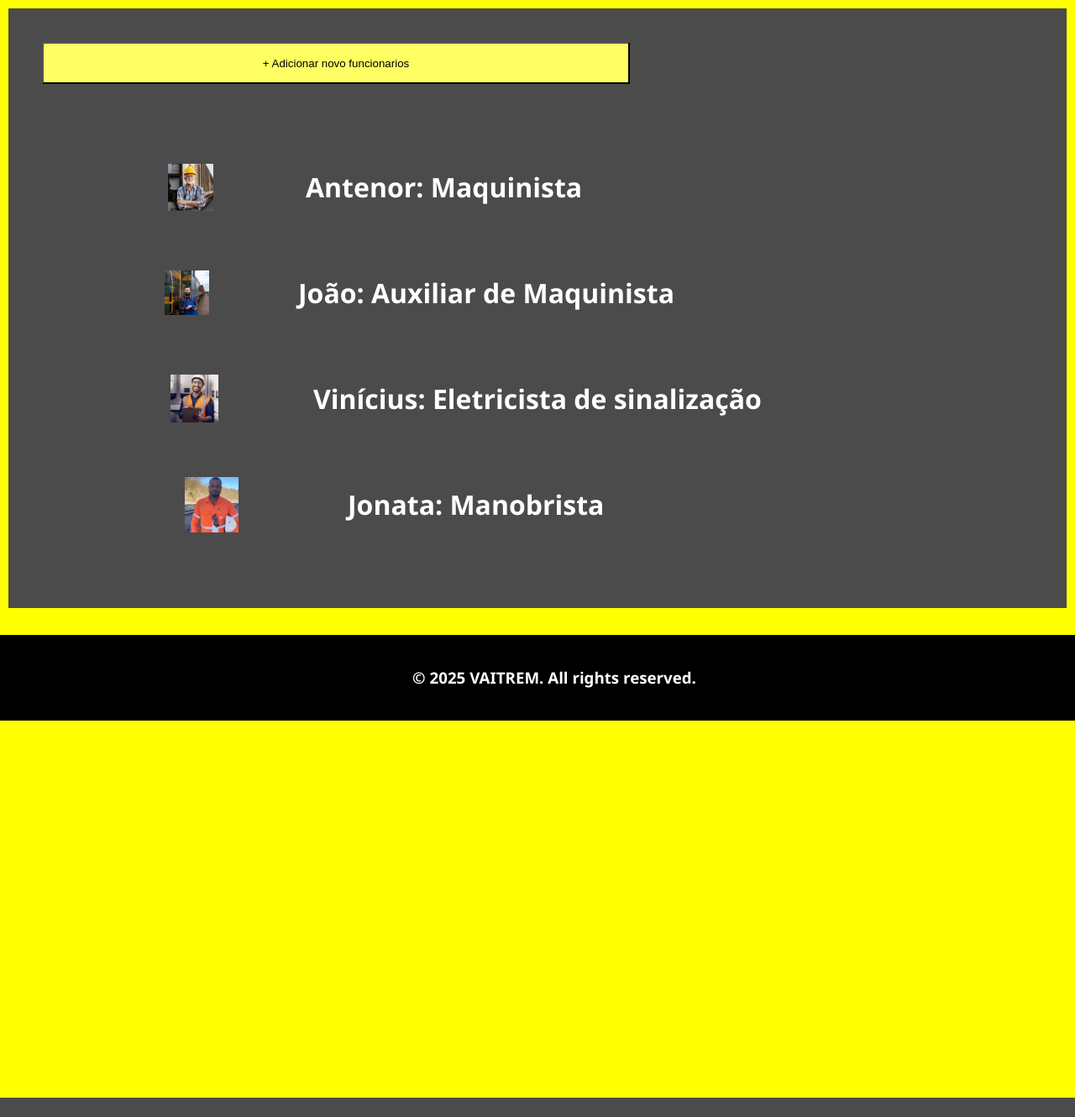
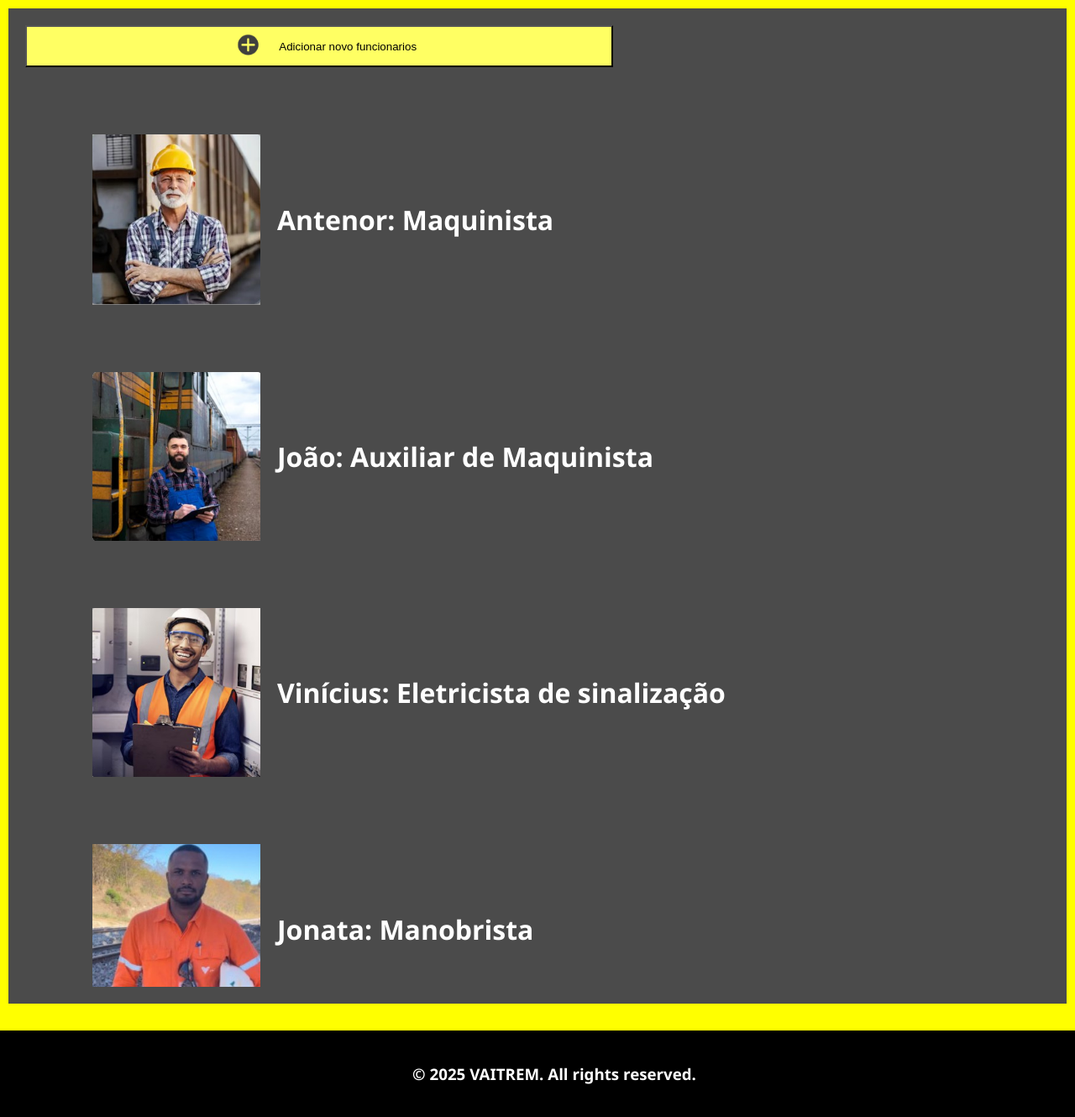
Before and after one commit to ViniciusTn/Aplicacao_do_mockup, a PHP site: page /private/gerenciadorFuncionarios.html in a window 1280 px wide. Shown: the part 62-1392 px from the top of the page at 84% size. Before the commit the page ends 1369 px from the top, so only its background shows below. Run offline with PHP 8.4, Linux system fonts and the light colour scheme.

Commit message:
ADD - ajustes no style e barra de scroll

```diff
--- a/private/gerenciadorFuncionarios.html
+++ b/private/gerenciadorFuncionarios.html
@@ -15,23 +15,32 @@
     </header>
 
     <main>
-        <div class="nav">
-        <button type="button" id="botaoFuncionario">+ Adicionar novo funcionarios</button>
+        <div id="Adicionar">
+            <div>
+                <button type="button" id="botaoFuncionario">
+                    <div class="flex">
+                        <img src="../assets/imgs/Mais.png" alt="butão de mais" width="10%">
+                        <p>Adicionar novo funcionarios</p>
+                    </div>
+                </button>
+            </div>
         </div>
+
+        <div class="scroll">
        <div class="nav">
         <div class="gerenciador">
                 <div class="nav">
                 <div>
                 <img src="../assets/imgs/Homem1.png" class="funcionariano"  alt="Antenor: Maquinista">
                 </div>
-                <h1>Antenor: Maquinista</h1>
+                <h1> Antenor: Maquinista</h1>
                 </div>
 
                 <div class="nav">
                 <div>
                 <img src="../assets/imgs/Homem2.png" class="funcionariano"  alt="João: Auxiliar de maquinista">
                 </div>
-                <h1>João: Auxiliar de Maquinista</h1>
+                <h1> João: Auxiliar de Maquinista</h1>
 
                 </div>
 
@@ -39,7 +48,7 @@
                 <div>
                 <img src="../assets/imgs/Homem3.png" class="funcionariano" alt="Vinícius: Eletricista de sinalização">
                 </div>
-                <h1>Vinícius: Eletricista de sinalização</h1>
+                <h1> Vinícius: Eletricista de sinalização</h1>
                 </div>
 
 
@@ -47,9 +56,10 @@
                 <div>
                 <img src="../assets/imgs/homem4.png" class="funcionariano"  alt="Jonata: Manobrista">
                 </div>
-                <h1>Jonata: Manobrista</h1>
+                <h1> Jonata: Manobrista</h1>
                 </div>
 
+            </div>
             </div>
         </div>
     </main>
--- a/styles/Style.css
+++ b/styles/Style.css
@@ -98,5 +98,18 @@ a{
 }
 
 .funcionariano{
-    width: 20%;
+    width: 200px;
+    padding: 20px;
 }
+
+.adicionar{
+    display: flex;
+    align-items: center;
+    text-align: center;
+}
+
+.scroll{
+    overflow-y: scroll;
+    height: 80%;
+    scrollbar-color: yellow gray;
+}
```
